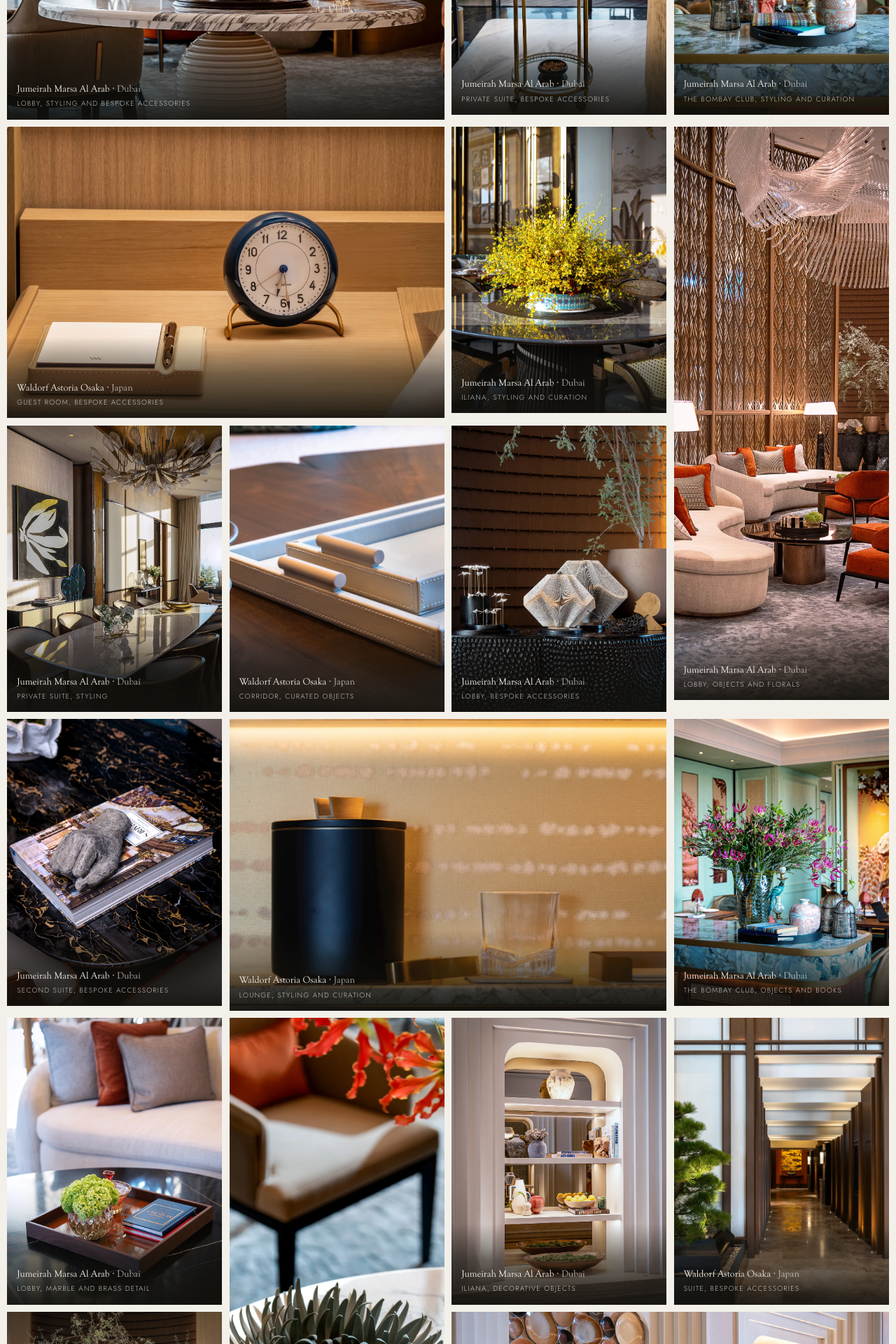
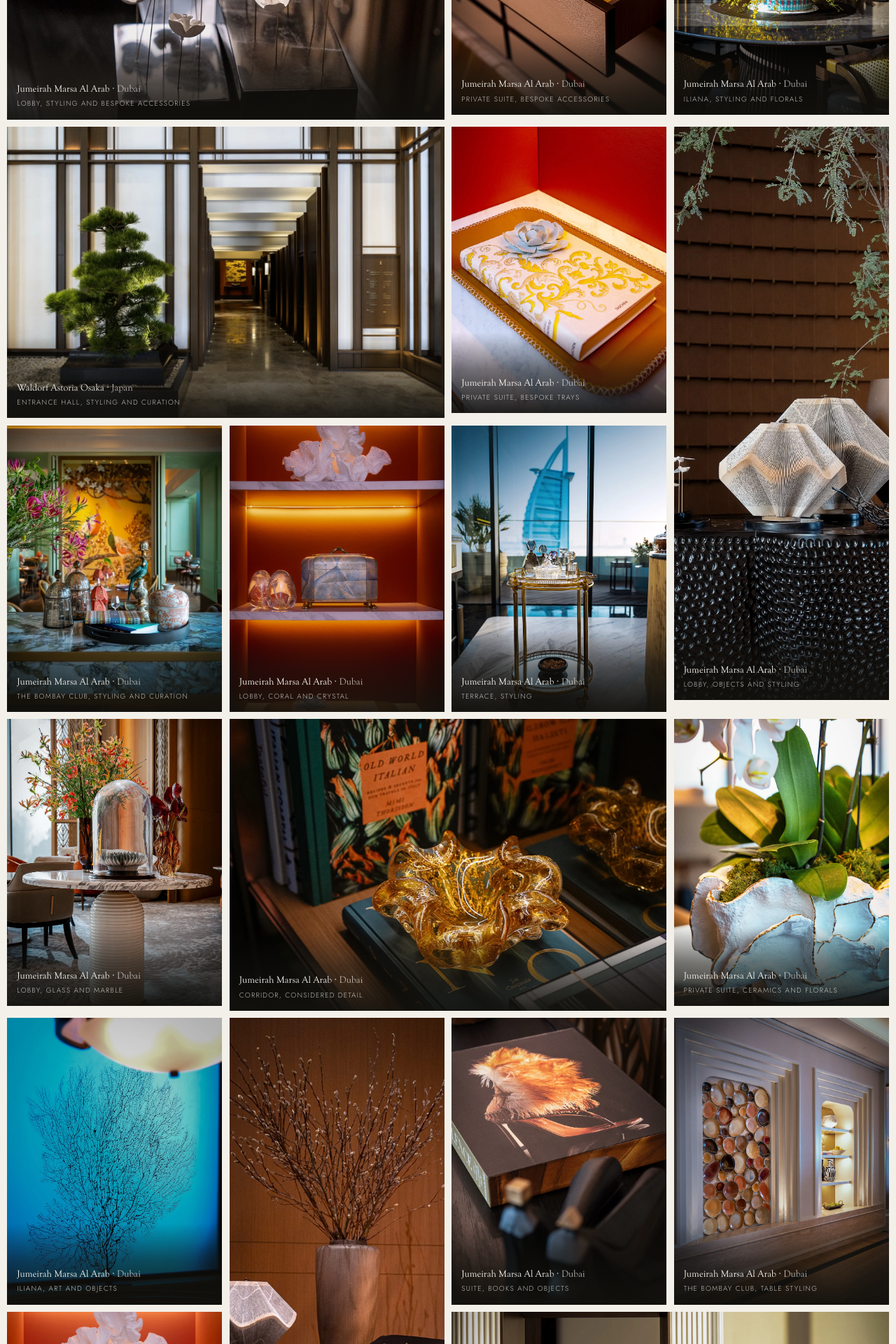
Before and after one commit to AbdessamadBendada/finer-things-next, a Next.js app: page /project-new in a window 1280 px wide. Shown: the part 880-2800 px from the top of the page at 70% size. Built offline with nearby package versions, Linux system fonts and the light colour scheme; no server answers.

Commit message:
Gallery: use the supplied project photography

```diff
--- a/src/features/project-new/content/wall.content.ts
+++ b/src/features/project-new/content/wall.content.ts
@@ -20,138 +20,145 @@ const MARSA = { property: 'Jumeirah Marsa Al Arab', location: 'Dubai' } as const
 const WALDORF = { property: 'Waldorf Astoria Osaka', location: 'Japan' } as const;
 
 /**
- * The wall.
+ * The wall, on the client's own photography.
  *
  * Deliberately not grouped by property. Each tile carries its own credit on
- * hover, so the two hotels can sit together as one body of work rather than
- * as two labelled runs, which is what keeps the page immersive.
+ * hover, so the two hotels sit together as one body of work, which is what
+ * keeps the page immersive rather than turning it into two labelled runs.
  *
  * Sizes are composed rather than generated: a large tile every few positions
- * gives the scroll a rhythm. The order below is the order on the page.
+ * gives the scroll a rhythm. The order below is the order on the page, and it
+ * alternates between the wide shots of rooms and the close ones of objects so
+ * neighbouring tiles never read as a pair.
  *
- * We hold nineteen images against the thirty-one on the client's own gallery.
- * The format lives on density, so this wants the rest of the set when it
- * arrives. See docs/FEEDBACK.md.
+ * Twenty of the twenty-two supplied are used. The two left out are a phone
+ * snapshot and a duplicate angle.
  */
 export const WALL: readonly WallTile[] = [
   {
-    image: '/assets/0687_Marsa_Al_Arab_Lobby_8_25ea7574.webp',
+    image: '/assets/new-work-marsa-lobby-11.webp',
     ...MARSA,
     space: 'Lobby, styling and bespoke accessories',
     size: 'wide',
     alt: 'Layered decorative details in the Marsa Al Arab lobby',
   },
   {
-    image: '/assets/0663_Marsa_Al_Arab_Suite1_7_a51be4a1.webp',
+    image: '/assets/new-work-bespoke-inlays.webp',
     ...MARSA,
     space: 'Private suite, bespoke accessories',
-    alt: 'A private suite at Marsa Al Arab',
+    alt: 'Bespoke leather trays inlaid in a lit suite drawer',
   },
   {
-    image: '/assets/0670_Marsa_Al_Arab_Bombay_5_95764db5.webp',
+    image: '/assets/new-work-an-01344.webp',
+    ...MARSA,
+    space: 'Iliana, styling and florals',
+    alt: 'A floral centrepiece on a marble dining table at Iliana',
+  },
+  {
+    image: '/assets/new-work-waldorf-16.webp',
+    ...WALDORF,
+    space: 'Entrance hall, styling and curation',
+    size: 'wide',
+    alt: 'The entrance hall at Waldorf Astoria Osaka',
+  },
+  {
+    image: '/assets/new-work-marsa-suite2-08.webp',
+    ...MARSA,
+    space: 'Private suite, bespoke trays',
+    alt: 'A stitched leather tray holding a book and a porcelain flower',
+  },
+  {
+    image: '/assets/new-work-marsa-lobby-05.webp',
+    ...MARSA,
+    space: 'Lobby, objects and styling',
+    size: 'tall',
+    alt: 'Sculptural objects styled on a lacquered lobby console',
+  },
+  {
+    image: '/assets/new-work-an-01321.webp',
     ...MARSA,
     space: 'The Bombay Club, styling and curation',
-    alt: 'Table settings at The Bombay Club',
+    alt: 'Cloches, books and a painted jar on a marble counter',
   },
   {
-    image: '/assets/0662_Waldorf_Astoria_Osaka_13_c71bc2ac.webp',
-    ...WALDORF,
-    space: 'Guest room, bespoke accessories',
-    size: 'wide',
-    alt: 'A guest room at Waldorf Astoria Osaka',
+    image: '/assets/new-work-marsa-shelfs.webp',
+    ...MARSA,
+    space: 'Lobby, coral and crystal',
+    alt: 'Coral, crystal and a shell-inlaid box on lit marble shelves',
   },
   {
-    image: '/assets/0661_Marsa_Al_Arab_Iliana_2_829970fd.webp',
+    image: '/assets/new-work-an-01515.webp',
     ...MARSA,
-    space: 'Iliana, styling and curation',
-    alt: 'Ceramic detail at Iliana',
+    space: 'Terrace, styling',
+    alt: 'A brass drinks trolley set with crystal, the Burj Al Arab beyond',
   },
   {
-    image: '/assets/0672_Marsa_Al_Arab_Lobby_10_4fff97ed.webp',
+    image: '/assets/new-work-marsa-lobby-08.webp',
     ...MARSA,
-    space: 'Lobby, objects and florals',
-    size: 'tall',
-    alt: 'Lobby detail at Marsa Al Arab',
+    space: 'Lobby, glass and marble',
+    alt: 'A glass cloche and cut-glass vase on a marble lobby table',
   },
   {
-    image: '/assets/0674_Marsa_Al_Arab_Suite1_1_49bd6513.webp',
+    image: '/assets/new-work-marsa-corridor-03.webp',
     ...MARSA,
-    space: 'Private suite, styling',
-    alt: 'Suite detail at Marsa Al Arab',
+    space: 'Corridor, considered detail',
+    size: 'wide',
+    alt: 'Considered detail along the corridor at Marsa Al Arab',
   },
   {
-    image: '/assets/0669_Waldorf_Astoria_Osaka_18_536d1f9e.webp',
-    ...WALDORF,
-    space: 'Corridor, curated objects',
-    alt: 'A corridor at Waldorf Astoria Osaka',
+    image: '/assets/new-work-marsa-suite2-02.webp',
+    ...MARSA,
+    space: 'Private suite, ceramics and florals',
+    alt: 'Orchids in a gilt-edged ceramic bowl',
   },
   {
-    image: '/assets/0676_Marsa_Al_Arab_Lobby_5_b2051520.webp',
+    image: '/assets/new-work-an-01285.webp',
     ...MARSA,
-    space: 'Lobby, bespoke accessories',
-    alt: 'Distinctive objects in the Marsa Al Arab lobby',
+    space: 'Iliana, art and objects',
+    alt: 'A sea fan mounted against a lit turquoise panel',
   },
   {
-    image: '/assets/0664_Marsa_Al_Arab_Suite2_4_78452d9c.webp',
-    ...MARSA,
-    space: 'Second suite, bespoke accessories',
-    alt: 'A second suite at Marsa Al Arab',
-  },
-  {
-    image: '/assets/0682_Waldorf_Astoria_Osaka_12_ef1532bb.webp',
-    ...WALDORF,
-    space: 'Lounge, styling and curation',
-    size: 'wide',
-    alt: 'A lounge at Waldorf Astoria Osaka',
-  },
-  {
-    image: '/assets/0679_Marsa_Al_Arab_Bombay_3_09aae676.webp',
-    ...MARSA,
-    space: 'The Bombay Club, objects and books',
-    alt: 'Shelf detail at The Bombay Club',
-  },
-  {
-    image: '/assets/0681_Marsa_Al_Arab_Lobby_2_d21675ab.webp',
-    ...MARSA,
-    space: 'Lobby, marble and brass detail',
-    alt: 'Marble and brass detail in the lobby',
-  },
-  {
-    image: '/assets/0667_Marsa_Al_Arab_Lobby_9_dff7cff7.webp',
+    image: '/assets/new-work-marsa-lobby-12.webp',
     ...MARSA,
     space: 'Lobby, styling',
     size: 'tall',
-    alt: 'The lobby at Marsa Al Arab',
+    alt: 'Styled detail in the Marsa Al Arab lobby',
   },
   {
-    image: '/assets/0689_Marsa_Al_Arab_Iliana_5_0c49bd95.webp',
+    image: '/assets/new-work-marsa-lobby-06.webp',
     ...MARSA,
-    space: 'Iliana, decorative objects',
-    alt: 'Decorative objects at Iliana',
+    space: 'Suite, books and objects',
+    alt: 'A photography book and carved figures on a dark timber table',
   },
   {
-    image: '/assets/0686_Waldorf_Astoria_Osaka_16_948b5f8c.webp',
-    ...WALDORF,
-    space: 'Suite, bespoke accessories',
-    alt: 'A suite at Waldorf Astoria Osaka',
+    image: '/assets/new-work-an-01347.webp',
+    ...MARSA,
+    space: 'The Bombay Club, table styling',
+    alt: 'Table settings and glassware at The Bombay Club',
   },
   {
-    image: '/assets/0678_Marsa_Al_Arab_Lobby_4_b7af1dee.webp',
+    image: '/assets/new-work-marsa-suite2-07.webp',
     ...MARSA,
-    space: 'Lobby, considered detail',
-    alt: 'Considered detail in the lobby',
+    space: 'Private suite, bespoke accessories',
+    alt: 'Bespoke accessories arranged in a guest suite',
   },
   {
-    image: '/assets/0680_Marsa_Al_Arab_Iliana_3_e20bcd92.webp',
+    image: '/assets/new-work-an-01469.webp',
     ...MARSA,
-    space: 'Iliana, ceramic installation',
+    space: 'Iliana, styling and curation',
     size: 'wide',
-    alt: 'Ceramic installation at Iliana',
+    alt: 'A styled arrangement of objects and florals at Iliana',
   },
   {
-    image: '/assets/0685_Marsa_Al_Arab_Lobby_11_c9061482.webp',
+    image: '/assets/new-work-marsa-lobby-09.webp',
     ...MARSA,
     space: 'Lobby, florals and objects',
-    alt: 'Florals and objects in the lobby',
+    alt: 'Florals and decorative objects in the lobby',
+  },
+  {
+    image: '/assets/new-work-marsa-original-01.webp',
+    ...MARSA,
+    space: 'Public spaces, styling',
+    alt: 'A styled corner of the public spaces at Marsa Al Arab',
   },
 ];
```
